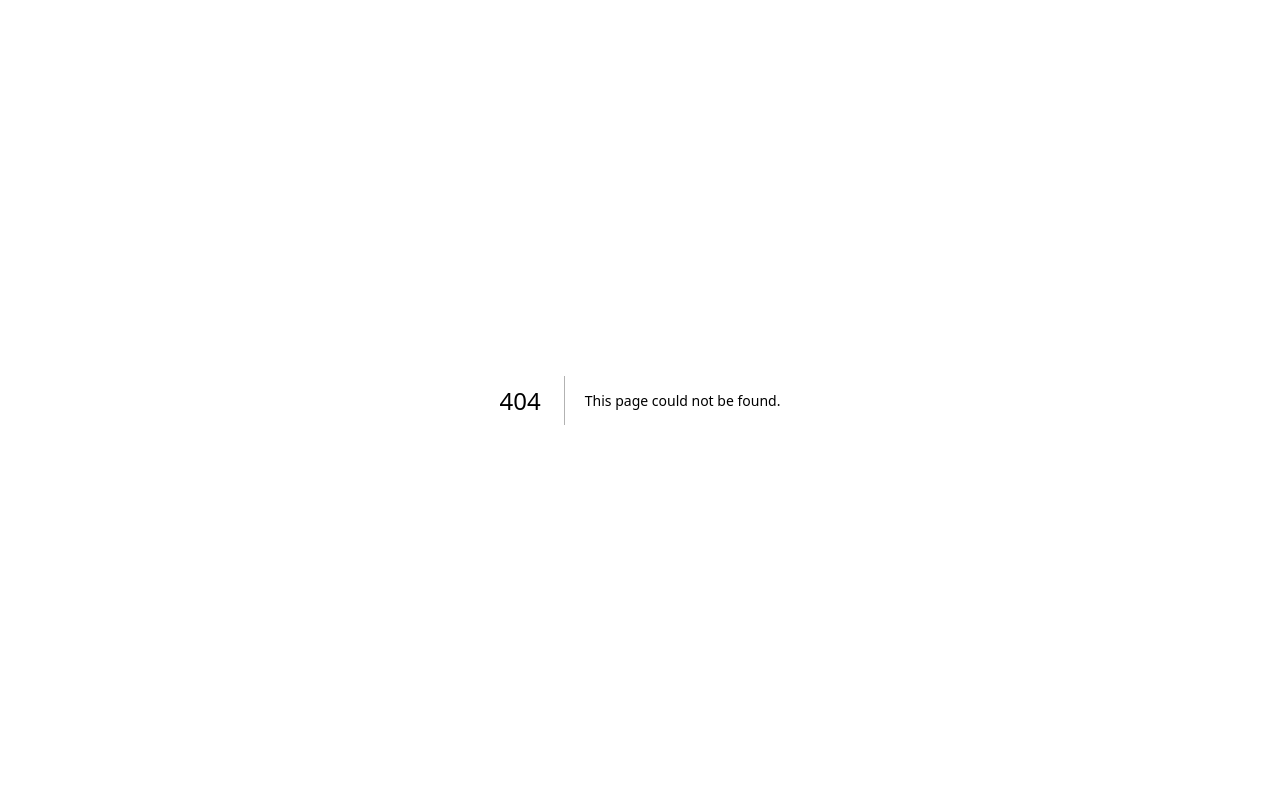
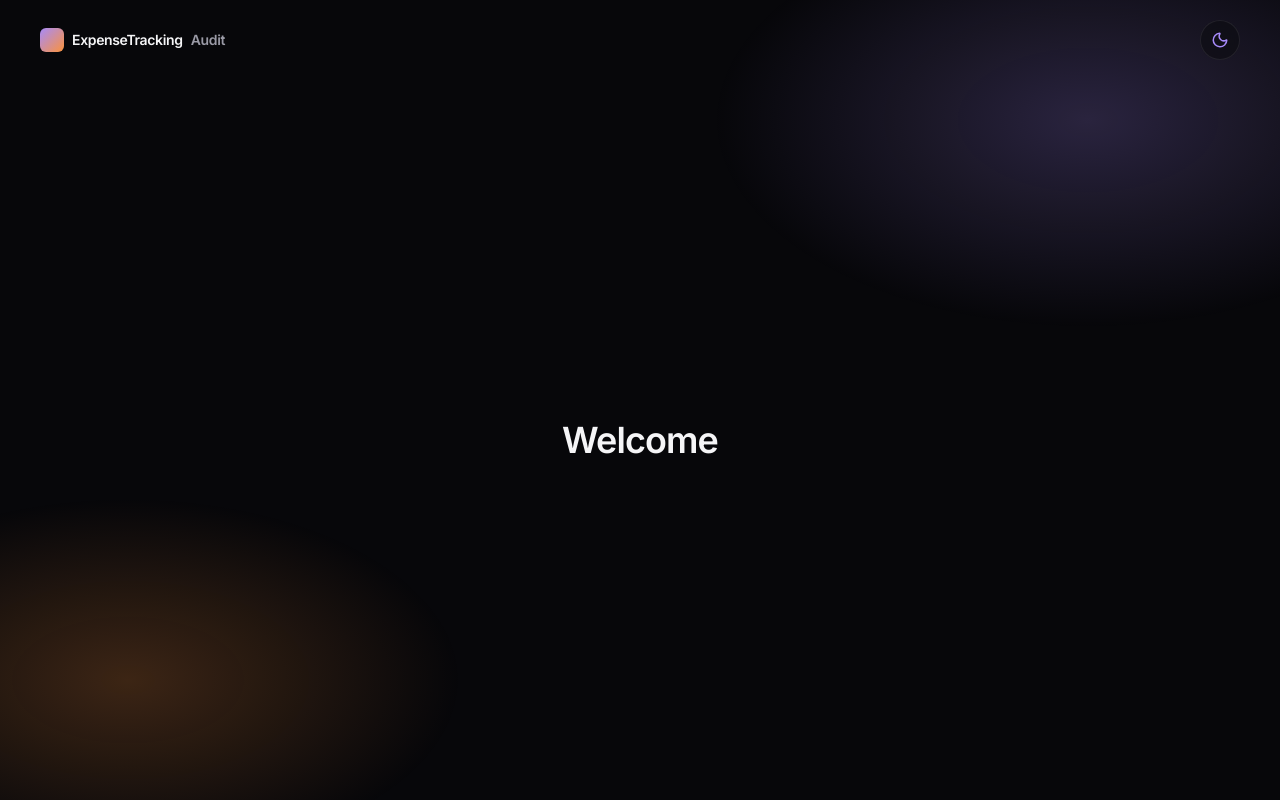
Before and after one commit to saakethj/ExpenseTrackingAudit, a Next.js app: page /dashboard in a window 1280 px wide. Before the commit this address had no page. Built offline with nearby package versions, Linux system fonts and the light colour scheme.

Commit message:
dashboard setup

```diff
--- a/src/app/auth/callback/route.ts
+++ b/src/app/auth/callback/route.ts
@@ -4,7 +4,7 @@ import { createClient } from "@/lib/supabase/server";
 export async function GET(request: NextRequest) {
   const { searchParams, origin } = new URL(request.url);
   const code = searchParams.get("code");
-  const next = searchParams.get("next") ?? "/";
+  const next = searchParams.get("next") ?? "/dashboard";
 
   if (code) {
     const supabase = await createClient();
--- /dev/null
+++ b/src/app/dashboard/page.tsx
@@ -0,0 +1,39 @@
+import Link from "next/link";
+import { ThemeToggle } from "@/components/theme-toggle";
+
+export default function DashboardPage() {
+  return (
+    <div className="relative flex min-h-svh w-full flex-1 flex-col">
+      <div
+        className="pointer-events-none fixed inset-0 z-0"
+        style={{
+          background:
+            "radial-gradient(45% 40% at 85% 15%, var(--purple-soft) 0%, transparent 65%), radial-gradient(40% 35% at 10% 85%, var(--orange-soft) 0%, transparent 65%)",
+        }}
+      />
+
+      <header className="relative z-10 flex items-center justify-between px-6 py-5 sm:px-10">
+        <Link
+          href="/dashboard"
+          className="flex items-center gap-2 text-sm font-semibold tracking-tight"
+        >
+          <span
+            className="inline-block h-6 w-6 rounded-md"
+            style={{
+              background:
+                "linear-gradient(135deg, var(--purple) 0%, var(--orange) 100%)",
+            }}
+          />
+          ExpenseTracking <span className="text-muted-foreground">Audit</span>
+        </Link>
+        <ThemeToggle />
+      </header>
+
+      <main className="relative z-10 flex flex-1 items-center justify-center px-4">
+        <h1 className="text-3xl font-semibold tracking-tight sm:text-4xl">
+          Welcome
+        </h1>
+      </main>
+    </div>
+  );
+}
--- a/src/components/auth-card.tsx
+++ b/src/components/auth-card.tsx
@@ -63,7 +63,7 @@ export function AuthCard({ mode }: { mode: Mode }) {
       setErrorMsg(msg);
       return;
     }
-    router.push("/");
+    router.push("/dashboard");
     router.refresh();
   }
 
```
Also changed, not shown: 1 other file (tests, documents, lock files or other folders).
